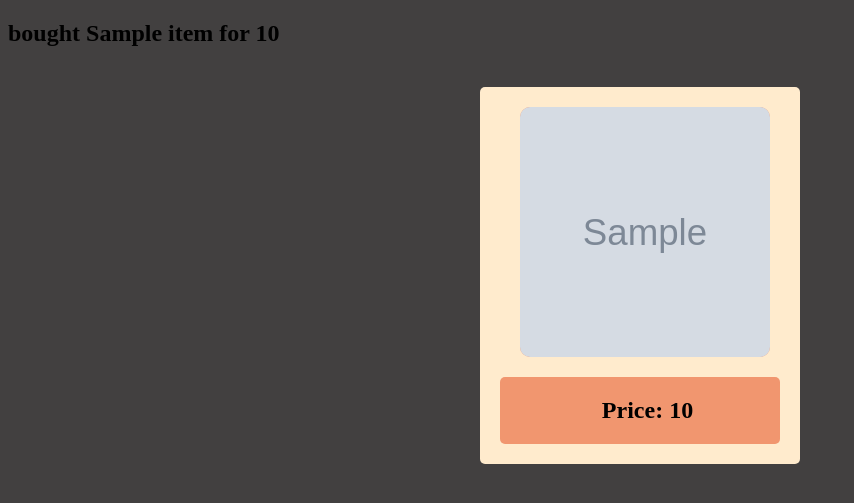
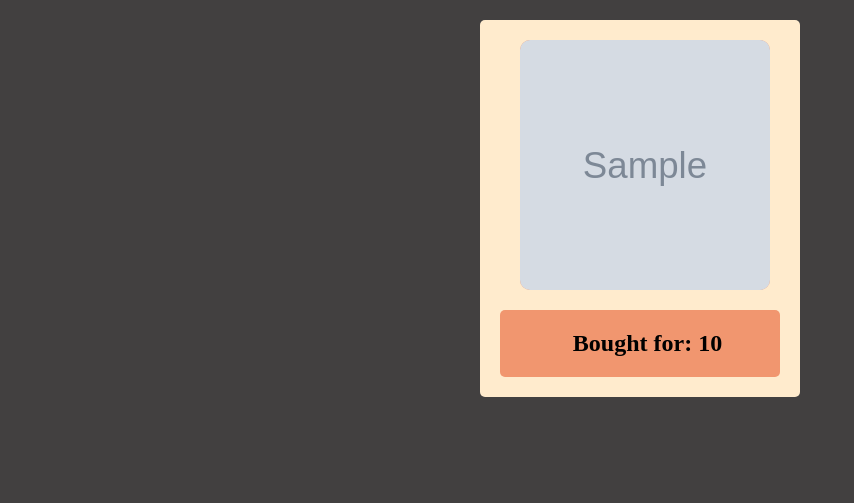
Before and after one commit to TRiley1/pythonproject_cc, a Flask app: page /inventory/1 in a window 1280 px wide. Shown: the part 92-595 px from the top of the page, without its empty margins (0-854 px from the left). Run offline with Flask 3, Linux system fonts and the light colour scheme; grey boxes marked "Sample" are stand-in pictures; a database or web service that is not in the repository returns one stand-in record (values such as "Sample title"); some libraries are stand-ins or nearby versions.

Commit message:
a few changes to inventory layout

```diff
--- a/templates/inventory/index.html
+++ b/templates/inventory/index.html
@@ -2,7 +2,6 @@
 
 {% block content %}
 {% for item in inventory %}
-    <h2> bought {{item.name}} for {{item.value}} </h2>
         <div class = "item_container">
             <div class = "item_card">
             {% if item.rarity == "ultra" %}
@@ -17,7 +16,7 @@
             <img src = "/static/images/{{ item.image }}"/>
             <div class = item_bottom>
                 {% if item.value %}
-                    <h2>Price: {{item.value}}</h2>
+                    <h2>Bought for: {{item.value}}</h2>
                 {% else %}
                     <h2>Rarity: Unknown</h2>
                     <h2>Price: Unknown</h2>
```
